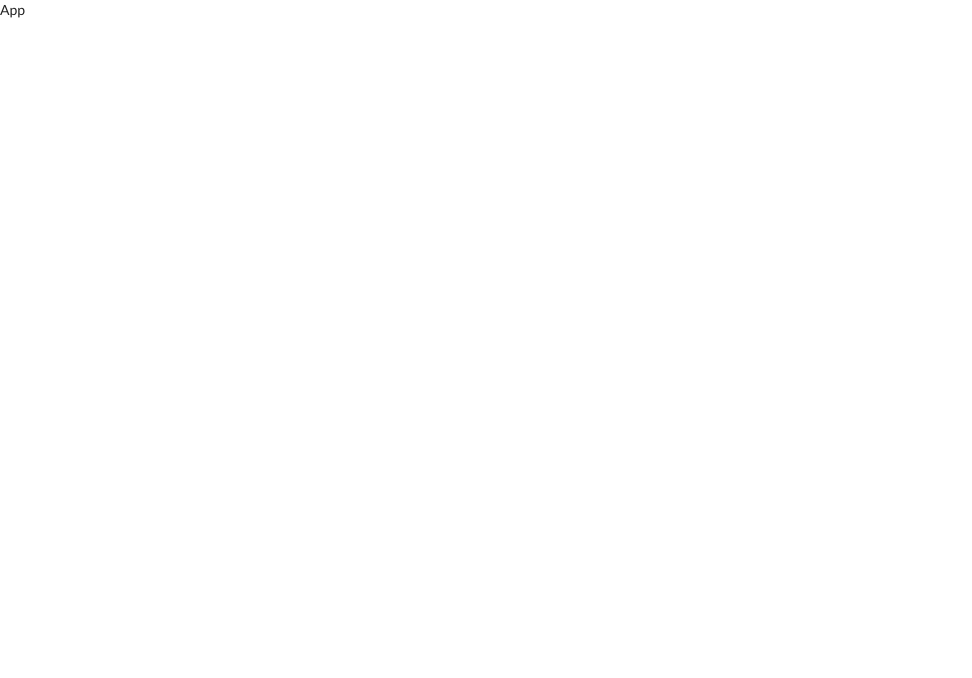
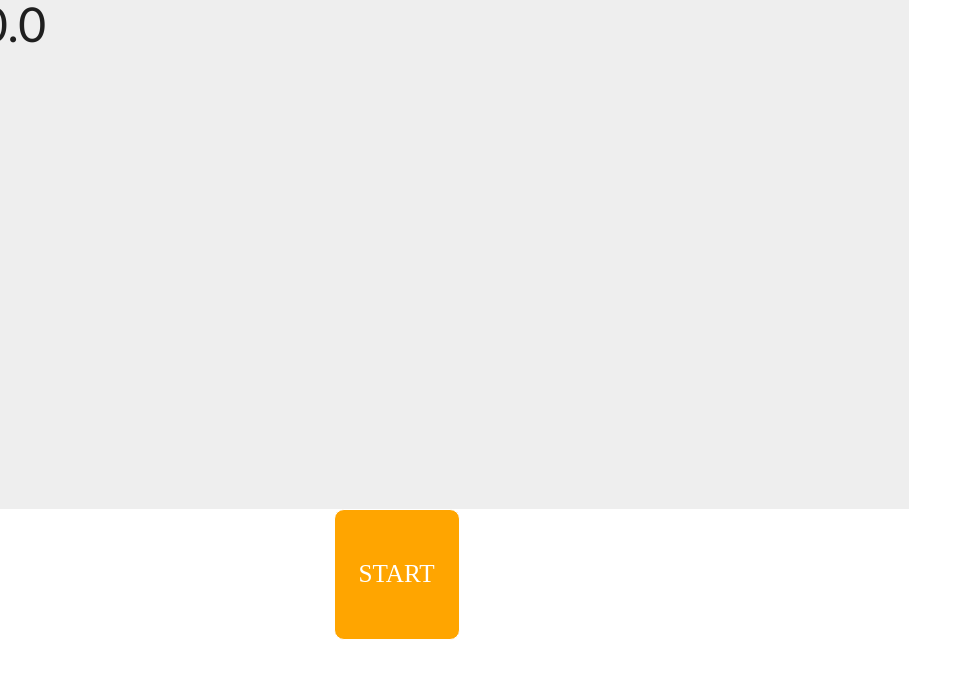
Before and after one commit to ultranaut/breathe, a React (Create React App) app: page / in a window 1280 px wide. Shown: the top 678 px of the page, without its empty margins (0-972 px from the left). Built offline with nearby package versions, Linux system fonts and the light colour scheme.

Commit message:
Start building a timer component

```diff
--- a/src/components/App.js
+++ b/src/components/App.js
@@ -1,7 +1,13 @@
 import React from 'react';
 
+import Timer from './Timer/';
+
 const App = () => {
-  return <div>App</div>
-}
+  return (
+    <div className="ui container">
+      <Timer />
+    </div>
+  );
+};
 
 export default App;
--- /dev/null
+++ b/src/components/Timer/Timer.module.css
@@ -0,0 +1,28 @@
+.timer {
+  display: flex;
+  flex-direction: column;
+  align-items: center;
+  box-sizing: border-box;
+  width: 80vmin;
+  height: 80vmin;
+}
+
+.display {
+  flex: 8;
+  background: #eee;
+  width: 80vw;
+  font-size: 48px;
+  line-height: 1em;
+}
+
+.button {
+  flex: 2;
+  background: orange;
+  color: white;
+  font: 1.8rem inherit bold;
+  width: 5em;
+  height: 2em;
+  text-transform: uppercase;
+  border: solid 1px;
+  border-radius: 10px;
+}
--- /dev/null
+++ b/src/components/Timer/index.js
@@ -0,0 +1,60 @@
+import React, { Component } from 'react';
+import styles from './Timer.module.css';
+
+class Timer extends Component {
+  state = {
+    startTime: 0,
+    duration: 0,
+    active: false,
+    intervalId: null,
+  };
+
+  formatTime = () => {
+    const elapsed = this.state.duration / 1000;
+    const mins = Math.floor(elapsed / 60);
+    const secs = Math.floor(elapsed % 60);
+    const decs = Math.round((elapsed - Math.floor(elapsed)) * 10);
+
+    let formatted = mins.toString().padStart(2, 0) + ':';
+    formatted += secs.toString().padStart(2, 0) + '.';
+    formatted += decs.toString().slice(0, 1);
+    return formatted;
+  };
+
+  updateDuration = () => {
+    const duration = new Date() - this.state.startTime;
+    this.setState({ duration });
+  };
+
+  toggleTimer = () => {
+    if (!this.state.active) {
+      this.setState({
+        duration: 0,
+        startTime: new Date(),
+        active: true,
+      });
+      const intervalId = setInterval(this.updateDuration, 103);
+      this.setState({ intervalId });
+    } else {
+      clearInterval(this.state.intervalId);
+      const duration = new Date() - this.state.startTime;
+      this.setState({
+        duration,
+        active: false,
+      });
+    }
+  };
+
+  render() {
+    return (
+      <div>
+        <div className={styles.timer} onClick={this.toggleTimer}>
+          <div className={styles.display}>{this.formatTime()}</div>
+          <button className={styles.button}>{this.state.active ? 'Stop' : 'Start'}</button>
+        </div>
+      </div>
+    );
+  }
+}
+
+export default Timer;
```
